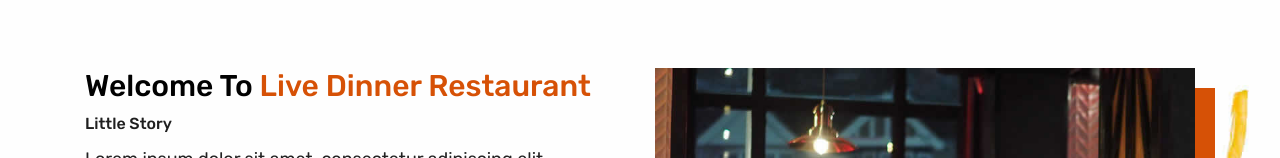
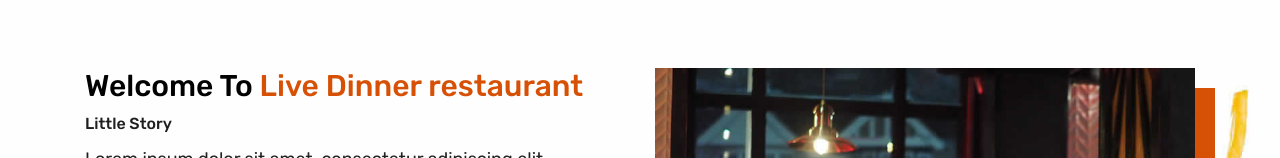
Before and after one commit to The-Mess-Food/demo1, a plain HTML site: page about.html in a window 1280 px wide. Shown: the part 448-606 px from the top of the page. Drawn offline with Linux system fonts and the light colour scheme.

Commit message:
check_1.1

```diff
--- a/about.html
+++ b/about.html
@@ -90,7 +90,7 @@
 			<div class="row">
 				<div class="col-lg-6 col-md-6 text-center">
 					<div class="inner-column">
-						<h1>Welcome To <span>Live Dinner Restaurant</span></h1>
+						<h1>Welcome To <span>Live Dinner restaurant </span></h1>
 						<h4>Little Story</h4>
 						<p>Lorem ipsum dolor sit amet, consectetur adipiscing elit. Pellentesque auctor suscipit feugiat. Ut at pellentesque ante, sed convallis arcu. Nullam facilisis, eros in eleifend luctus, odio ante sodales augue, eget lacinia lectus erat et sem. </p>
 						<p>Sed semper orci sit amet porta placerat. Etiam quis finibus eros. Sed aliquam metus lorem, a pellentesque tellus pretium a. Nulla placerat elit in justo vestibulum, et maximus sem pulvinar.</p>
```
